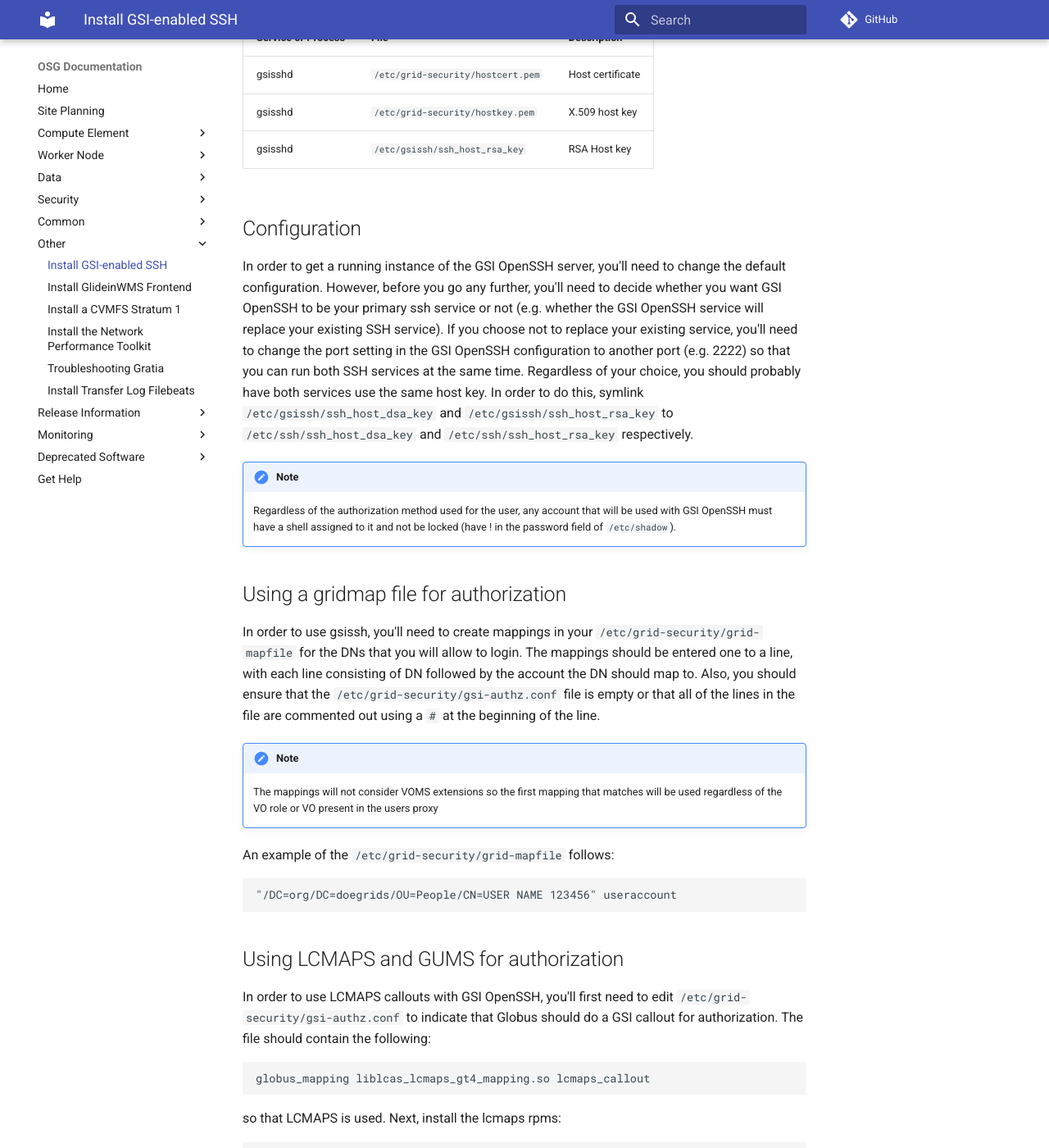
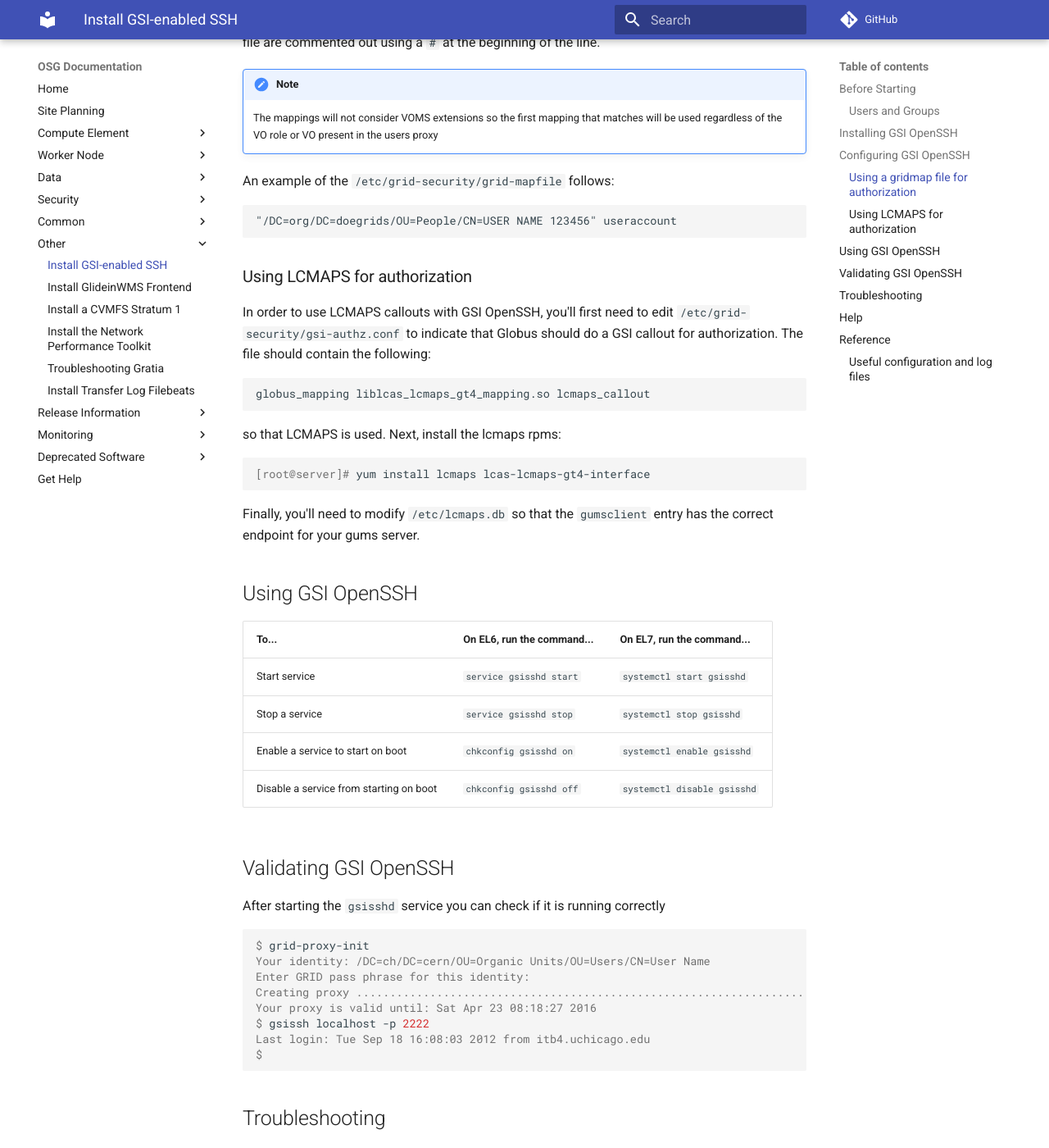
Before and after one commit to osg-htc/docs, an MkDocs documentation site: the page built from docs/other/gsissh.md, in a window 1280 px wide and 1400 px high, scrolled down 1678 px. Shown: the whole window at 82% size. Built offline with MkDocs 1.6.1 and Material for MkDocs 9.7.7, drawn with Linux system fonts in a browser that asks for light colours; comment, search, counter and statistics services are not loaded; old or Windows-style settings are respelled for this version of MkDocs; some of the changed text lies outside the part shown.

Commit message:
Updates for install doc standards

````diff
--- a/docs/other/gsissh.md
+++ b/docs/other/gsissh.md
@@ -1,45 +1,148 @@
-Installing GSI OpenSSH
-======================
+Installing and Maintaining GSI OpenSSH
+=======================================
 
 This document gives instructions on installing and using the GSI OpenSSH server available in the OSG repository and configuring it so that you can use on your cluster.
 
-Requirements
-============
+Before Starting
+---------------
 
-Host and OS
------------
 
-The GSI OpenSSH rpms will require an user account and group in order for the privilege separation to work.
+Before starting the installation process, consider the following points (consulting [the Reference section below](#reference) as needed):
 
-Users and Groups
-----------------
+-   **User IDs:** If they do not exist already, the installation will create the Linux users `gsisshd` and `gsisshd`
+
+As with all OSG software installations, there are some one-time (per host) steps to prepare in advance:
+
+- Ensure the host has [a supported operating system](/docs/release/supported_platforms)
+- Obtain root access to the host
+- Prepare the [required Yum repositories](/docs/common/yum)
+- Install [CA certificates](/docs/common/ca)
+
+### Users and Groups
 
 The RPM installation will try to create the `gsisshd` user and group and the `/var/empty/gsisshd` directory with the correct ownership if they are not present. If you are using a configuration management system or ROCKS, you should make sure that these users and groups are created before installing the RPMs to avoid potential issues. The gsisshd user should have an empty home directory. By default, this is home directory set to `/var/empty/gsisshd` and belongs to the `gsisshd` user and group. You may change it if needed to something else as long as the ownerships remain the same.
 
 
-Installation procedure
-======================
+Installing GSI OpenSSH
+----------------------
 
-Prior to install, make sure you have:
-* [Yum repositories correctly configured](../common/yum.md) for OSG.
-* [CA certificates installed](../common/ca.md)
+OSG provides rpms for GSI OpenSSH, the installation procedure just consists of
+installing them.
 
-GSI OpenSSH Installation
-------------------------
+1. Install the GSI OpenSSH rpms
+     :::console
+     [root@server]# yum install gsi-openssh-server gsi-openssh-clients
 
-Start with installing GSI OpenSSH from the repository
+
+Configuring GSI OpenSSH
+-----------------------
+
+In order to get a running instance of the GSI OpenSSH server, you'll
+need to change the default configuration. However, before you go any
+further, you'll need to decide whether you want GSI OpenSSH to be your
+primary ssh service or not (e.g. whether the GSI OpenSSH service will
+replace your existing SSH service). If you choose not to replace your
+existing service, you'll need to change the port setting in the GSI
+OpenSSH configuration to another port (e.g. 2222) so that you can run
+both SSH services at the same time. Regardless of your choice, you
+should probably have both services use the same host key. In order
+to do this, symlink `/etc/gsissh/ssh_host_dsa_key` and `/etc/gsissh/ssh_host_rsa_key`
+to `/etc/ssh/ssh_host_dsa_key` and `/etc/ssh/ssh_host_rsa_key` respectively.
+
+!!! note
+    Regardless of the authorization method used for the user, any
+    account that will be used with GSI OpenSSH must have a shell
+    assigned to it and not be locked (have ! in the password field of `/etc/shadow`).
+
+### Using a gridmap file for authorization
+
+In order to use gsissh, you'll need to create mappings in your
+`/etc/grid-security/grid-mapfile` for the DNs that you will
+allow to login. The mappings should be entered one to a line,
+with each line consisting of DN followed by the account the DN
+should map to. Also, you should ensure that the
+`/etc/grid-security/gsi-authz.conf` file is empty or that all
+of the lines in the file are commented out using a `#` at the beginning of the line.
+
+!!! note
+    The mappings will not consider VOMS extensions so the first mapping that matches will be used regardless of the VO role or VO present in the users proxy
+
+An example of the `/etc/grid-security/grid-mapfile` follows:
+
+```
+"/DC=org/DC=doegrids/OU=People/CN=USER NAME 123456" useraccount
+```
+
+### Using LCMAPS for authorization
+
+In order to use LCMAPS callouts with GSI OpenSSH, you'll first need to edit `/etc/grid-security/gsi-authz.conf` to indicate that Globus should do a GSI callout for authorization. The file should contain the following:
+
+```
+globus_mapping liblcas_lcmaps_gt4_mapping.so lcmaps_callout
+```
+
+so that LCMAPS is used. Next, install the lcmaps rpms:
 
 ``` console
-[root@server]# yum install gsi-openssh-server gsi-openssh-clients
+[root@server]# yum install lcmaps lcas-lcmaps-gt4-interface
 ```
 
-In addition, you'll need to install CA certificates in order for GSIOpenSSH to work. You can follow the instructions below in order to install them:
+Finally, you'll need to modify `/etc/lcmaps.db` so that the `gumsclient` entry has the correct endpoint for your gums server.
 
-Configuration and Operations
-============================
+Using GSI OpenSSH
+------------------
 
-Useful configuration and log files
-----------------------------------
+
+| To...                                   | On EL6, run the command...   | On EL7, run the command...                      |
+| :-------------------------------------- | :--------------------------- | :--------------------------------------------   |
+| Start  service                          | `service gsisshd start`      | `systemctl start gsisshd`   |
+| Stop a  service                         | `service gsisshd stop`       | `systemctl stop gsisshd`    |
+| Enable a service to start on boot       | `chkconfig gsisshd on`       | `systemctl enable gsisshd`  |
+| Disable a service from starting on boot | `chkconfig gsisshd off`      | `systemctl disable gsisshd` |
+
+
+Validating GSI OpenSSH
+----------------------
+
+After starting the `gsisshd` service you can check if it is running correctly
+
+``` console
+$ grid-proxy-init
+Your identity: /DC=ch/DC=cern/OU=Organic Units/OU=Users/CN=User Name
+Enter GRID pass phrase for this identity:
+Creating proxy ............................................................................................... Done
+Your proxy is valid until: Sat Apr 23 08:18:27 2016
+$ gsissh localhost -p 2222
+Last login: Tue Sep 18 16:08:03 2012 from itb4.uchicago.edu
+$
+```
+
+Troubleshooting
+---------------
+
+You can get information on troubleshooting errors on the [NCSA page](http://grid.ncsa.illinois.edu/ssh/ts_server.html).
+
+To troubleshoot LCMAPS authorization, you can add the following to `/etc/sysconfig/gsisshd` and choose a higher debug level:
+
+``` bash
+# level 0: no messages, 1: errors, 2: also warnings, 3: also notices,
+#  4: also info, 5: maximum debug
+LCMAPS_DEBUG_LEVEL=2
+```
+
+Output goes to `/var/log/messages` by default.
+
+
+Help
+----
+
+To get assistance please use this [Help Procedure](/docs/common/help).
+
+
+Reference
+----------
+
+### Useful configuration and log files
 
 Configuration Files
 
@@ -62,129 +165,3 @@
 | gsisshd            | `/etc/grid-security/hostcert.pem` | Host certificate |
 | gsisshd            | `/etc/grid-security/hostkey.pem`  | X.509 host key   |
 | gsisshd            | `/etc/gsissh/ssh_host_rsa_key`    | RSA Host key     |
-
-Configuration
--------------
-In order to get a running instance of the GSI OpenSSH server, you'll
-need to change the default configuration. However, before you go any
-further, you'll need to decide whether you want GSI OpenSSH to be your
-primary ssh service or not (e.g. whether the GSI OpenSSH service will
-replace your existing SSH service). If you choose not to replace your
-existing service, you'll need to change the port setting in the GSI
-OpenSSH configuration to another port (e.g. 2222) so that you can run
-both SSH services at the same time. Regardless of your choice, you
-should probably have both services use the same host key. In order
-to do this, symlink `/etc/gsissh/ssh_host_dsa_key` and `/etc/gsissh/ssh_host_rsa_key`
-to `/etc/ssh/ssh_host_dsa_key` and `/etc/ssh/ssh_host_rsa_key` respectively.
-
-!!! note
-    Regardless of the authorization method used for the user, any
-    account that will be used with GSI OpenSSH must have a shell
-    assigned to it and not be locked (have ! in the password field of `/etc/shadow`).
-
-Using a gridmap file for authorization
---------------------------------------
-
-In order to use gsissh, you'll need to create mappings in your
-`/etc/grid-security/grid-mapfile` for the DNs that you will
-allow to login. The mappings should be entered one to a line,
-with each line consisting of DN followed by the account the DN
-should map to. Also, you should ensure that the
-`/etc/grid-security/gsi-authz.conf` file is empty or that all
-of the lines in the file are commented out using a `#` at the beginning of the line.
-
-!!! note
-    The mappings will not consider VOMS extensions so the first mapping that matches will be used regardless of the VO role or VO present in the users proxy
-
-An example of the `/etc/grid-security/grid-mapfile` follows:
-
-```
-"/DC=org/DC=doegrids/OU=People/CN=USER NAME 123456" useraccount
-```
-
-Using LCMAPS and GUMS for authorization
----------------------------------------
-
-In order to use LCMAPS callouts with GSI OpenSSH, you'll first need to edit `/etc/grid-security/gsi-authz.conf` to indicate that Globus should do a GSI callout for authorization. The file should contain the following:
-
-```
-globus_mapping liblcas_lcmaps_gt4_mapping.so lcmaps_callout
-```
-
-so that LCMAPS is used. Next, install the lcmaps rpms:
-
-``` console
-[root@server]# yum install lcmaps lcas-lcmaps-gt4-interface
-```
-
-Finally, you'll need to modify `/etc/lcmaps.db` so that the `gumsclient` entry has the correct endpoint for your gums server.
-
-Starting and Enabling Services
-------------------------------
-
-To start the services:
-
-1.  To start GSI OpenSSH you can use the service command, e.g.:
-
-        :::console
-        [root@server]# service gsisshd start
-
-You should also enable the appropriate services so that they are automatically started when your system is powered on:
-
--   To enable OpenSSH by default on the node:
-
-        :::console
-        [root@server]# chkconfig gsisshd on
-
-Stopping and Disabling Services
--------------------------------
-
-To stop the services:
-
-1.  To stop OpenSSH you can use:
-
-        :::console
-        [root@server]# service gsisshd stop
-
-In addition, you can disable services by running the following commands. However, you don't need to do this normally.
-
--   Optionally, to disable OpenSSH:
-
-        :::console
-        [root@server]# chkconfig gsisshd off
-
-Troubleshooting
-===============
-
-You can get information on troubleshooting errors on the [NCSA page](http://grid.ncsa.illinois.edu/ssh/ts_server.html).
-
-To troubleshoot LCMAPS authorization, you can add the following to `/etc/sysconfig/gsisshd` and choose a higher debug level:
-
-``` bash
-# level 0: no messages, 1: errors, 2: also warnings, 3: also notices,
-#  4: also info, 5: maximum debug
-LCMAPS_DEBUG_LEVEL=2
-```
-
-Output goes to `/var/log/messages` by default.
-
-Test GSI OpenSSH
-----------------
-
-After starting the `gsisshd` service you can check if it is running correctly
-
-``` console
-$ grid-proxy-init
-Your identity: /DC=ch/DC=cern/OU=Organic Units/OU=Users/CN=User Name
-Enter GRID pass phrase for this identity:
-Creating proxy ............................................................................................... Done
-Your proxy is valid until: Sat Apr 23 08:18:27 2016
-$ gsissh localhost -p 2222
-Last login: Tue Sep 18 16:08:03 2012 from itb4.uchicago.edu
-$
-```
-
-How to get Help?
-================
-
-To get assistance please use this [Help Procedure](../common/help).
````
